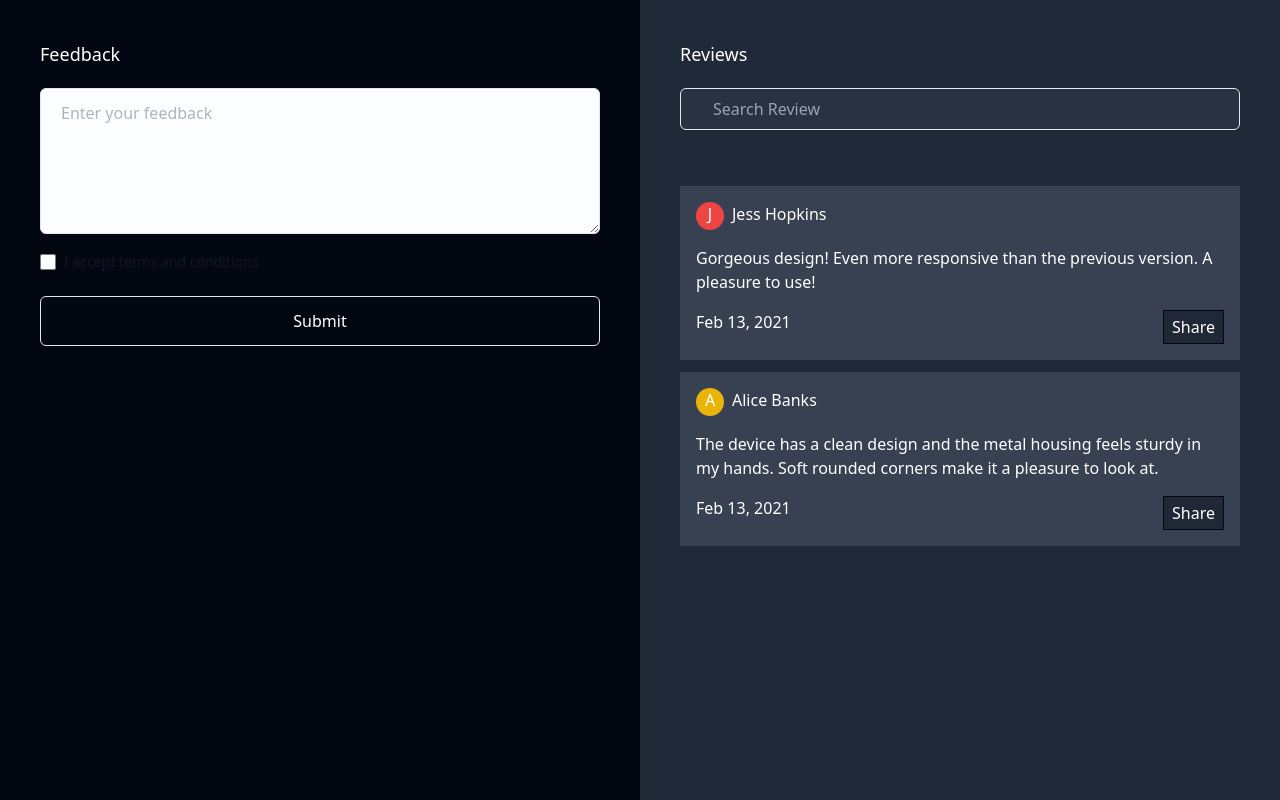
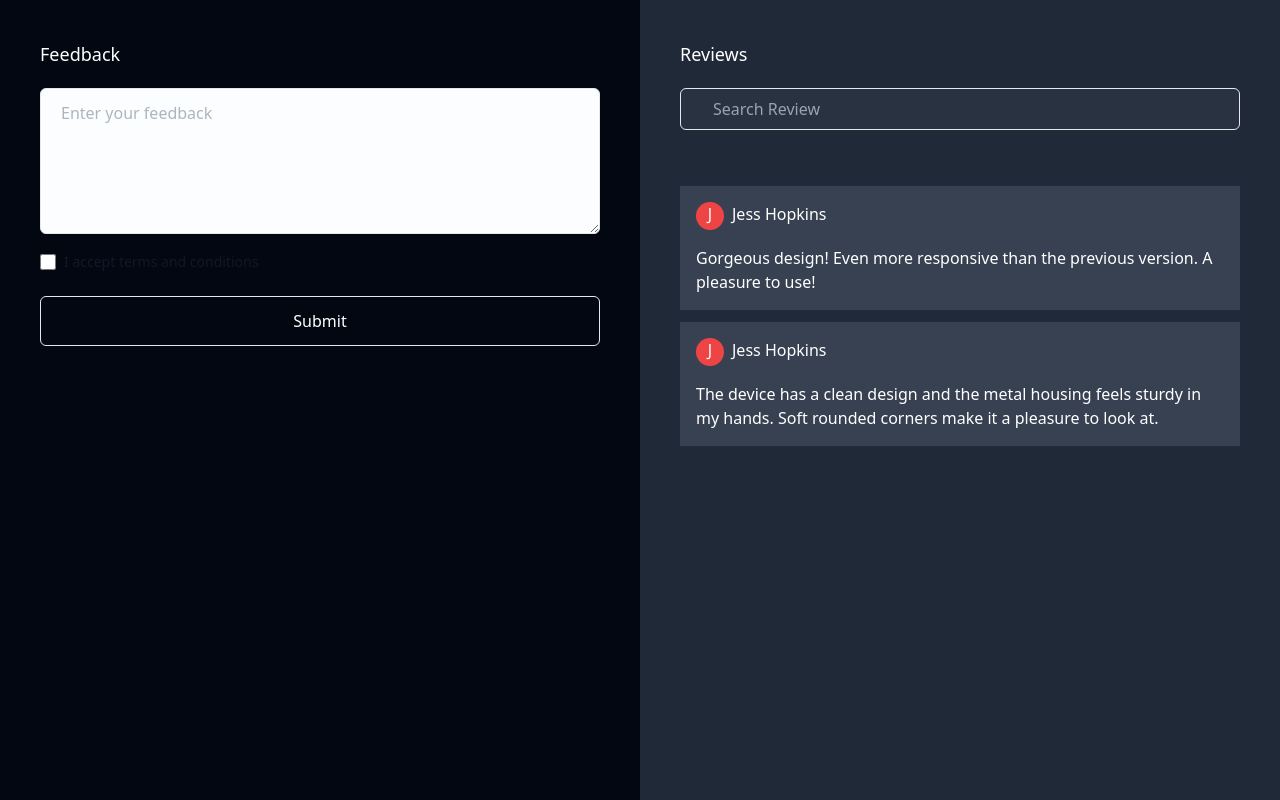
Before and after one commit to mersedee/feedback-app, a React (Create React App) app: page / in a window 1280 px wide. Built offline with nearby package versions, Linux system fonts and the light colour scheme.

Commit message:
test: Test feedback overview

```diff
--- a/src/App.js
+++ b/src/App.js
@@ -2,6 +2,11 @@ import FeedbackForm from "./components/FeedbackForm";
 import FeedbackOverview from "./components/FeedbackOverview";
 
 import "./App.css";
+
+const initialOverviews = [
+  {id: "1", text: "Gorgeous design! Even more responsive than the previous version. A pleasure to use!"},
+  {id: "2", text: "The device has a clean design and the metal housing feels sturdy in my hands. Soft rounded corners make it a pleasure to look at."},
+]
 
 function App() {
   return (
@@ -11,7 +16,7 @@ function App() {
           <FeedbackForm />
         </div>
         <div className="w-1/2 min-h-screen bg-gray-800 px-10">
-          <FeedbackOverview />
+          <FeedbackOverview list={initialOverviews} />
         </div>
       </div>
     </div>
--- a/src/components/FeedbackOverview/index.js
+++ b/src/components/FeedbackOverview/index.js
@@ -1,5 +1,5 @@
 
-const FeedbackOverview = () => {
+const FeedbackOverview = ({list= []}) => {
   return (
     <div className="flex flex-col py-5 text-white">
       <label className="py-5 text-lg">Reviews</label>
@@ -14,60 +14,22 @@ const FeedbackOverview = () => {
         />
       </div>
 
-      <div className="flex flex-col gap-3 mt-14">
-        <div className="flex flex-col gap-4 bg-gray-700 p-4">
-          <div className="flex justify justify-between">
-            <div className="flex gap-2">
-              <div className="w-7 h-7 text-center rounded-full bg-red-500">J</div>
-              <span>Jess Hopkins</span>
-            </div>
-            <div className="flex p-1 gap-1 text-orange-300">
-              <ion-icon name="star"></ion-icon>
-              <ion-icon name="star"></ion-icon>
-              <ion-icon name="star"></ion-icon>
-              <ion-icon name="star"></ion-icon>
-              <ion-icon name="star-half"></ion-icon>
-            </div>
-          </div>
+      {list.length === 0 ? (
+        <div className="text-white text-center mt-14">There is no feedback</div>
+      ):(
+        <ul className="flex flex-col gap-3 mt-14">
+          {list.map((feedback) => (
+            <li key={feedback.id} className="flex flex-col gap-4 bg-gray-700 p-4">
+              <div className="flex gap-2">
+                <div className="w-7 h-7 text-center rounded-full bg-red-500">J</div>
+                <span>Jess Hopkins</span>
+              </div>
 
-          <div>
-                Gorgeous design! Even more responsive than the previous version. A pleasure to use!
-          </div>
-
-          <div className="flex justify-between">
-            <span>Feb 13, 2021</span>
-            <button className="p-1 px-2 bg-gray-900 hover:bg-gray-950 border border-gray-950 bg-opacity-60">
-              <ion-icon name="share-outline"></ion-icon> Share</button>
-          </div>
-        </div>
-
-        <div className="flex flex-col gap-4 bg-gray-700 p-4">
-          <div className="flex justify justify-between">
-            <div className="flex gap-2">
-              <div className="w-7 h-7 text-center rounded-full bg-yellow-500">A</div>
-              <span>Alice Banks</span>
-            </div>
-            <div className="flex p-1 gap-1 text-orange-300">
-              <ion-icon name="star"></ion-icon>
-              <ion-icon name="star"></ion-icon>
-              <ion-icon name="star"></ion-icon>
-              <ion-icon name="star"></ion-icon>
-              <ion-icon name="star"></ion-icon>
-
-            </div>
-          </div>
-
-          <div>
-                The device has a clean design and the metal housing feels sturdy in my hands. Soft rounded corners make it a pleasure to look at.
-          </div>
-
-          <div className="flex justify-between">
-            <span>Feb 13, 2021</span>
-            <button className="p-1 px-2 bg-gray-900 hover:bg-gray-950 border border-gray-950 bg-opacity-60">
-              <ion-icon name="share-outline"></ion-icon> Share</button>
-          </div>
-        </div>
-      </div>
+              <div>{feedback.text}</div>
+            </li>
+          ))}
+        </ul>
+      )}
     </div>
   );
 };
```
Also changed, not shown: .eslintrc.json, 1 other file (tests, documents, lock files or other folders).
